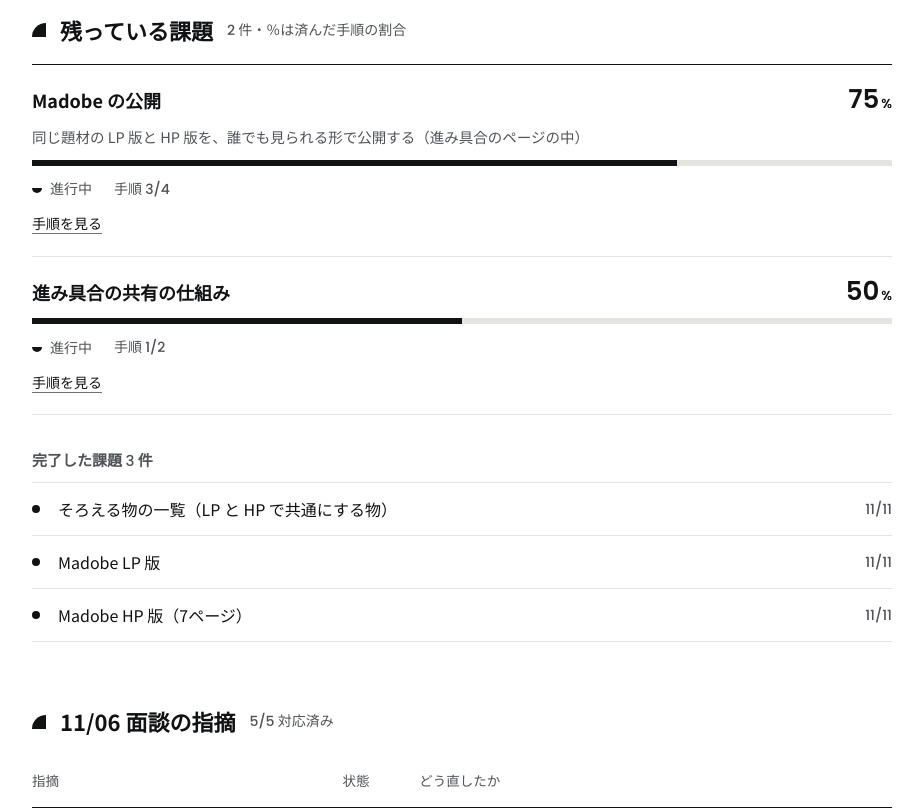
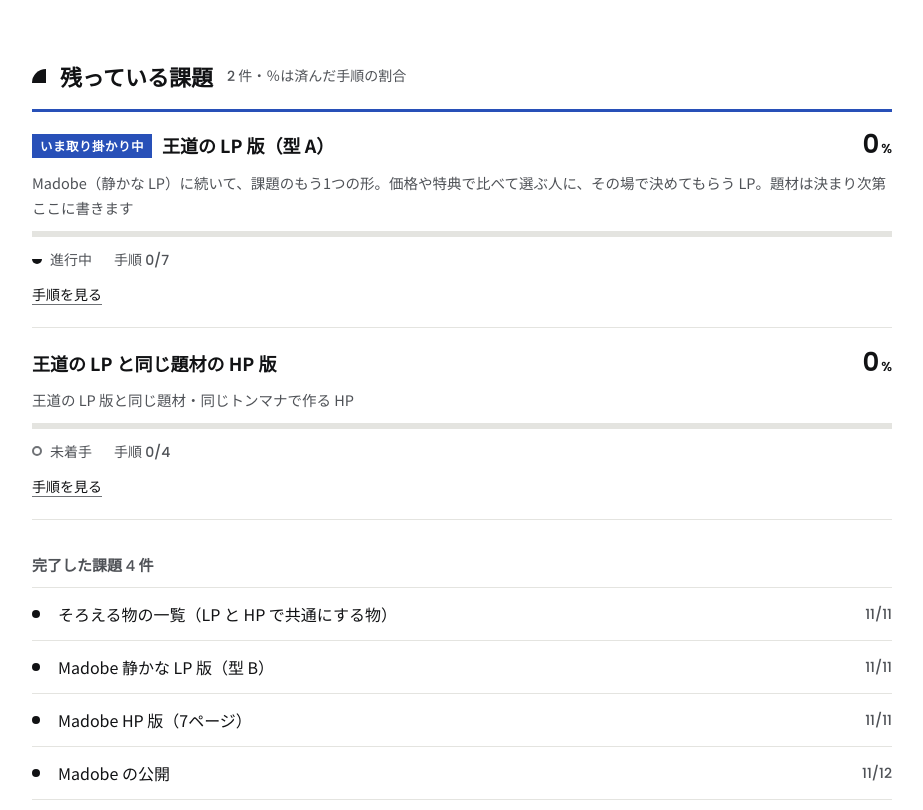
Before and after one commit to wimaoka51-blip/zenso-progress, a plain HTML site: page index.html in a window 1280 px wide. Shown: the part 1102-1912 px from the top of the page, without its empty margins (178-1101 px from the left). Drawn offline with Linux system fonts and the light colour scheme.

Commit message:
王道の LP 版・HP 版を足し、いま取り掛かっている物を目立たせる
Co-Authored-By: Claude Opus 5.5 <noreply@anthropic.com>

```diff
--- a/data.json
+++ b/data.json
@@ -1,5 +1,5 @@
 {
- "updated": "2026-11-12T09:01+09:00",
+ "updated": "2026-11-12T09:25+09:00",
  "milestones": [
   {
    "title": "11/06 面談の指摘",
@@ -10,13 +10,85 @@
   },
   {
    "title": "11/24 面談",
-   "description": "課題：1つの作品から LP 版と HP 版（題材 Madobe）",
+   "description": "課題：1つの題材から LP 版と HP 版を作り分ける",
    "due": "2026-11-24T00:00:00Z",
    "open": 2,
-   "closed": 3
+   "closed": 4
   }
  ],
  "cards": [
+  {
+   "number": 14,
+   "title": "王道の LP と同じ題材の HP 版",
+   "labels": [
+    "課題"
+   ],
+   "milestone": "11/24 面談",
+   "status": "未着手",
+   "steps": [
+    [
+     "ページ構成",
+     false
+    ],
+    [
+     "トップ",
+     false
+    ],
+    [
+     "下のページ",
+     false
+    ],
+    [
+     "全ページ ◎",
+     false
+    ]
+   ],
+   "bullets": [],
+   "desc": "王道の LP 版と同じ題材・同じトンマナで作る HP",
+   "closedAt": null
+  },
+  {
+   "number": 13,
+   "title": "王道の LP 版（型 A）",
+   "labels": [
+    "課題"
+   ],
+   "milestone": "11/24 面談",
+   "status": "進行中",
+   "steps": [
+    [
+     "題材を決める",
+     false
+    ],
+    [
+     "理想を決める",
+     false
+    ],
+    [
+     "見本を選んで実測",
+     false
+    ],
+    [
+     "構成とコピー",
+     false
+    ],
+    [
+     "写真をそろえる",
+     false
+    ],
+    [
+     "全章を実装",
+     false
+    ],
+    [
+     "全章 ◎",
+     false
+    ]
+   ],
+   "bullets": [],
+   "desc": "Madobe（静かな LP）に続いて、課題のもう1つの形。価格や特典で比べて選ぶ人に、その場で決めてもらう LP。題材は決まり次第ここに書きます",
+   "closedAt": null
+  },
   {
    "number": 12,
    "title": "次の面談で見てほしいこと",
@@ -34,35 +106,13 @@
    "closedAt": null
   },
   {
-   "number": 11,
-   "title": "進み具合の共有の仕組み",
-   "labels": [
-    "課題"
-   ],
-   "milestone": "11/24 面談",
-   "status": "進行中",
-   "steps": [
-    [
-     "何を見せるか決める（課題・指摘・％）",
-     true
-    ],
-    [
-     "面談で見てもらい、足りない物を聞く",
-     false
-    ]
-   ],
-   "bullets": [],
-   "desc": "",
-   "closedAt": null
-  },
-  {
    "number": 10,
    "title": "Madobe の公開",
    "labels": [
     "課題"
    ],
    "milestone": "11/24 面談",
-   "status": "進行中",
+   "status": "完了",
    "steps": [
     [
      "公開すると決める",
@@ -75,15 +125,11 @@
     [
      "進み具合のページから見られるようにする",
      true
-    ],
-    [
-     "感想を送れる欄を用意する",
-     false
     ]
    ],
    "bullets": [],
    "desc": "同じ題材の LP 版と HP 版を、誰でも見られる形で公開する（進み具合のページの中）",
-   "closedAt": null
+   "closedAt": "2026-11-12T00:24:18Z"
   },
   {
    "number": 8,
@@ -117,7 +163,7 @@
   },
   {
    "number": 7,
-   "title": "Madobe LP 版",
+   "title": "Madobe 静かな LP 版（型 B）",
    "labels": [
     "課題"
    ],
@@ -284,6 +330,16 @@
  ],
  "log": [
   {
+   "at": "2026-11-12T00:24:48Z",
+   "card": "王道の LP 版（型 A）",
+   "text": "取り掛かりました。題材を決めるところからです。"
+  },
+  {
+   "at": "2026-11-12T00:24:18Z",
+   "card": "Madobe の公開",
+   "text": "完了"
+  },
+  {
    "at": "2026-11-11T23:59:56Z",
    "card": "Madobe の公開",
    "text": "LP 版と HP 版を公開し、進み具合のページの「できた作品」から開けるようにしました。"
@@ -295,7 +351,7 @@
   },
   {
    "at": "2026-11-11T11:05:57Z",
-   "card": "Madobe LP 版",
+   "card": "Madobe 静かな LP 版（型 B）",
    "text": "完了"
   },
   {
--- a/index.html
+++ b/index.html
@@ -47,6 +47,10 @@ h1{font-size:clamp(24px,4vw,32px);line-height:1.4;margin:14px 0 0;font-weight:70
 .latest{display:grid;grid-template-columns:auto 1fr;gap:4px 14px;align-items:baseline;margin-top:18px;font-size:15.5px}
 .latest b{font-size:13px;font-weight:700;color:var(--on-ink);background:var(--ink);padding:1px 8px;letter-spacing:.04em}
 .latest span{min-width:0}
+.latest.now b{background:var(--accent)}
+.latest.now strong{font-weight:700}
+.task.is-now{border-top:3px solid var(--accent);margin-top:-1px;padding-top:18px}
+.now-tag{display:inline-block;font-size:12.5px;font-weight:700;color:var(--on-ink);background:var(--accent);padding:1px 8px;margin-right:10px;vertical-align:2px;letter-spacing:.04em}
 .latest .when{color:var(--sub);font-size:14px;margin-right:8px}
 
 /* 見出し：r の肩の四分円 */
@@ -180,6 +184,7 @@ function render(d, site) {
   const due = jst(cur.due);
   const days = Math.round((due - today) / 864e5);
   const latest = d.log[0];
+  const nowTasks = openTasks.filter(t => t.status === "進行中");
   const st = (s, wait) => `<span class="st"><span class="mk mk-${wait ? "待ち" : s}"></span>${wait ? "待ち" : s}</span>`;
   const cm = site.comment && site.comment.action;
 
@@ -196,6 +201,7 @@ function render(d, site) {
       <div class="stat"><dt>次の面談</dt><dd>${due.getUTCMonth()+1}/${due.getUTCDate()}<small>（${WD[due.getUTCDay()]}）</small></dd>
         <div class="note">${days >= 0 ? `あと <span class="num">${days}</span> 日` : "済み"}</div></div>
     </dl>
+    ${nowTasks.length ? `<p class="latest now"><b>いま</b><span><strong>${nowTasks.map(t => esc(t.title)).join("、")}</strong> に取り掛かっています</span></p>` : ""}
     ${latest ? `<p class="latest"><b>最新</b><span><span class="when num">${md(latest.at)}</span>${esc(latest.card)}${latest.text && latest.text !== "完了" ? `：${esc(latest.text)}` : "（完了）"}</span></p>` : ""}
   </header>
 
@@ -226,8 +232,8 @@ function render(d, site) {
   <section>
     <h2>残っている課題 <small><span class="num">${openTasks.length}</span> 件・％は済んだ手順の割合</small></h2>
     ${openTasks.length ? `<div class="tasks">${openTasks.map(t => { const p = t.steps.length ? pct(t.steps) : 0; const wait = t.labels.includes("待ち"); return `
-      <article class="task">
-        <div class="task-top"><div class="task-name">${esc(t.title)}</div><div class="task-pct num">${p}<small>%</small></div></div>
+      <article class="task${t.status === "進行中" ? " is-now" : ""}">
+        <div class="task-top"><div class="task-name">${t.status === "進行中" ? `<span class="now-tag">いま取り掛かり中</span>` : ""}${esc(t.title)}</div><div class="task-pct num">${p}<small>%</small></div></div>
         ${t.desc ? `<p class="task-desc">${esc(t.desc)}</p>` : ""}
         <div class="bar"><i style="width:${p}%"></i></div>
         <div class="task-foot">${st(t.status, wait && t.status === "未着手")}${t.steps.length ? `<span>手順 <span class="num">${t.steps.filter(x=>x[1]).length}/${t.steps.length}</span></span>` : ""}</div>
--- a/site.json
+++ b/site.json
@@ -2,11 +2,11 @@
   "works": [
     {
       "title": "Madobe",
-      "desc": "架空のリノベーション会社。同じ題材で LP 版と HP 版を作り分けた作品",
+      "desc": "架空のリノベーション会社。同じ題材で、静かな LP 版（型 B）と HP 版を作り分けた作品",
       "image": "works/madobe/site/img/fv-dining.webp",
       "links": [
         {
-          "label": "LP 版を見る",
+          "label": "静かな LP 版を見る",
           "href": "works/madobe/site/"
         },
         {
```
